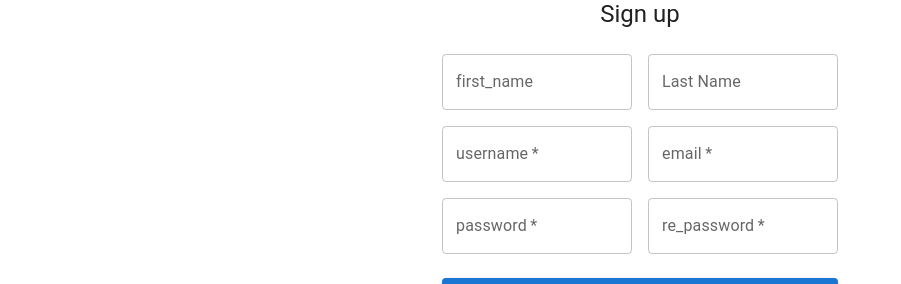
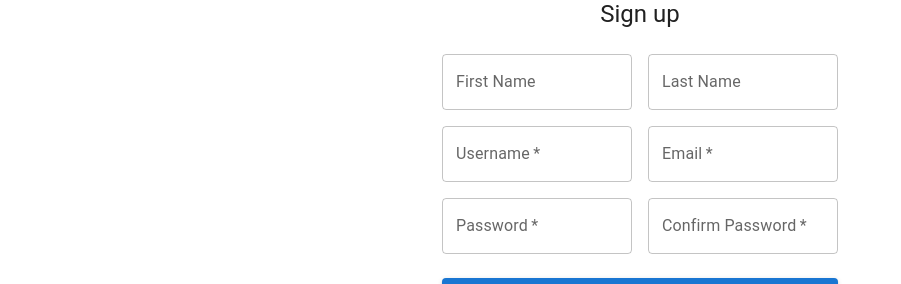
Before and after one commit to Brett-Abramson/vinyl-vault-v2, a Next.js app in the folder frontend/: page /auth/register in a window 1280 px wide. Shown: the part 178-462 px from the top of the page, without its empty margins (0-901 px from the left). Built offline with nearby package versions, Linux system fonts and the light colour scheme; no server answers.

Commit message:
renamed labelid and label text to label and name

```diff
--- a/frontend/components/forms/Form.tsx
+++ b/frontend/components/forms/Form.tsx
@@ -6,8 +6,7 @@ import { Input } from "@/components/forms";
 import { Spinner } from "@/components/common";
 
 interface Config {
-  labelText: string;
-  labelId: string;
+  label: string;
   name: string;
   type: string;
   value: string;
@@ -35,8 +34,8 @@ const Form = ({
       <Grid container spacing={2}>
         {config.map((input) => (
           <Input
-            key={input.labelId}
-            labelId={input.labelId}
+            key={input.name}
+            label={input.label}
             name={input.name}
             type={input.type}
             handleChange={handleChange}
@@ -44,7 +43,7 @@ const Form = ({
             required={input.required}
             fullWidth={input.fullWidth}
           >
-            {input.labelText}
+            {input.label}
           </Input>
         ))}
       </Grid>
--- a/frontend/components/forms/Input.tsx
+++ b/frontend/components/forms/Input.tsx
@@ -3,7 +3,7 @@ import Grid from "@mui/material/Grid";
 import TextField from "@mui/material/TextField";
 
 interface Props {
-  labelId: string;
+  label: string;
   name: string;
   type: string;
   handleChange: (event: ChangeEvent<HTMLInputElement>) => void;
@@ -14,21 +14,22 @@ interface Props {
 }
 
 const Input = ({
-  labelId,
+  label,
+  name,
   type,
   handleChange,
   value,
   children,
   required = false,
-  fullWidth = false,
+  fullWidth = true,
 }: Props) => {
   return (
     <Grid item xs={12} sm={6}>
       <TextField
-        id={labelId}
-        name={labelId}
-        fullWidth={fullWidth}
-        label={labelId}
+        id={name}
+        name={name}
+        fullWidth
+        label={label}
         type={type}
         onChange={handleChange}
         value={value}
--- a/frontend/components/forms/RegisterForm.tsx
+++ b/frontend/components/forms/RegisterForm.tsx
@@ -1,15 +1,7 @@
 "use client";
 
 import { useRegister } from "@/hooks";
-import { Form } from "@/components/forms"
-import Grid from "@mui/material/Grid";
-import Box from "@mui/material/Box";
-import Button from "@mui/material/Button";
-import TextField from "@mui/material/TextField";
-import FormControlLabel from "@mui/material/FormControlLabel";
-import Checkbox from "@mui/material/Checkbox";
-import Link from "@mui/material/Link";
-
+import { Form } from "@/components/forms";
 
 const RegisterForm = () => {
   const {
@@ -26,64 +18,63 @@ const RegisterForm = () => {
 
   const config = [
     {
-      labelText: "First Name",
-      labelId: "first_name",
+      label: "First Name",
+      name: "first_name",
       type: "text",
       value: first_name,
       required: false,
-      fullWidth: false
+      fullWidth: false,
     },
     {
-      labelText: "Last Name",
-      labelId: "Last Name",
+      label: "Last Name",
+      name: "last_name",
       type: "text",
       value: last_name,
       required: false,
-      fullWidth: false
+      fullWidth: false,
     },
     {
-      labelText: "Username",
-      labelId: "username",
+      label: "Username",
+      name: "username",
       type: "text",
       value: username,
       required: true,
-      fullWidth: true
+      fullWidth: true,
     },
     {
-      labelText: "Email",
-      labelId: "email",
+      label: "Email",
+      name: "email",
       type: "email",
       value: email,
       required: true,
-      fullWidth: true
+      fullWidth: true,
     },
     {
-      labelText: "Password",
-      labelId: "password",
+      label: "Password",
+      name: "password",
       type: "password",
       value: password,
       required: true,
-      fullWidth: true
+      fullWidth: true,
     },
     {
-      labelText: "Confirm Password",
-      labelId: "re_password",
+      label: "Confirm Password",
+      name: "re_password",
       type: "password",
       value: re_password,
       required: true,
-      fullWidth: true
-    }
-  ]
-
+      fullWidth: true,
+    },
+  ];
 
   return (
-     <Form
+    <Form
       config={config}
       isLoading={isLoading}
       btnText="Sign up"
       handleChange={handleChange}
       handleSubmit={handleSubmit}
-     />
+    />
   );
 };
 export default RegisterForm;
```
